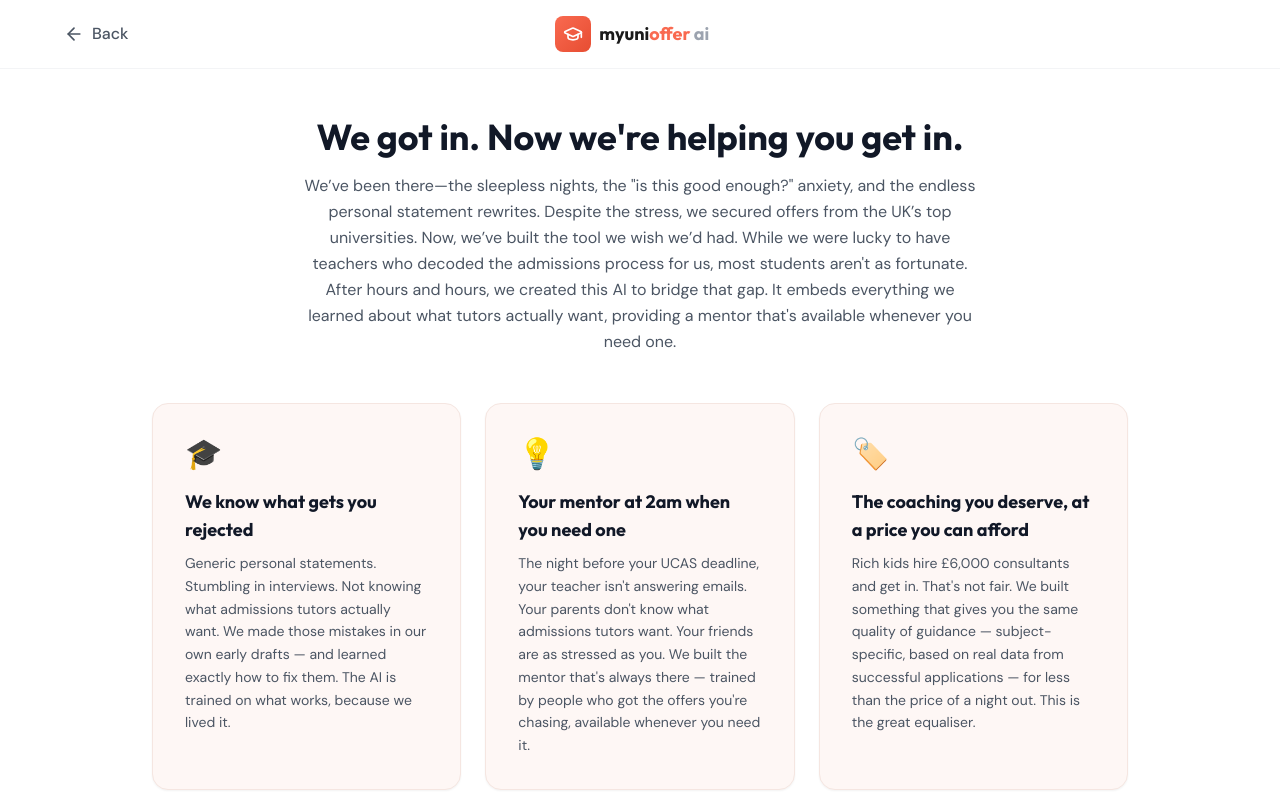
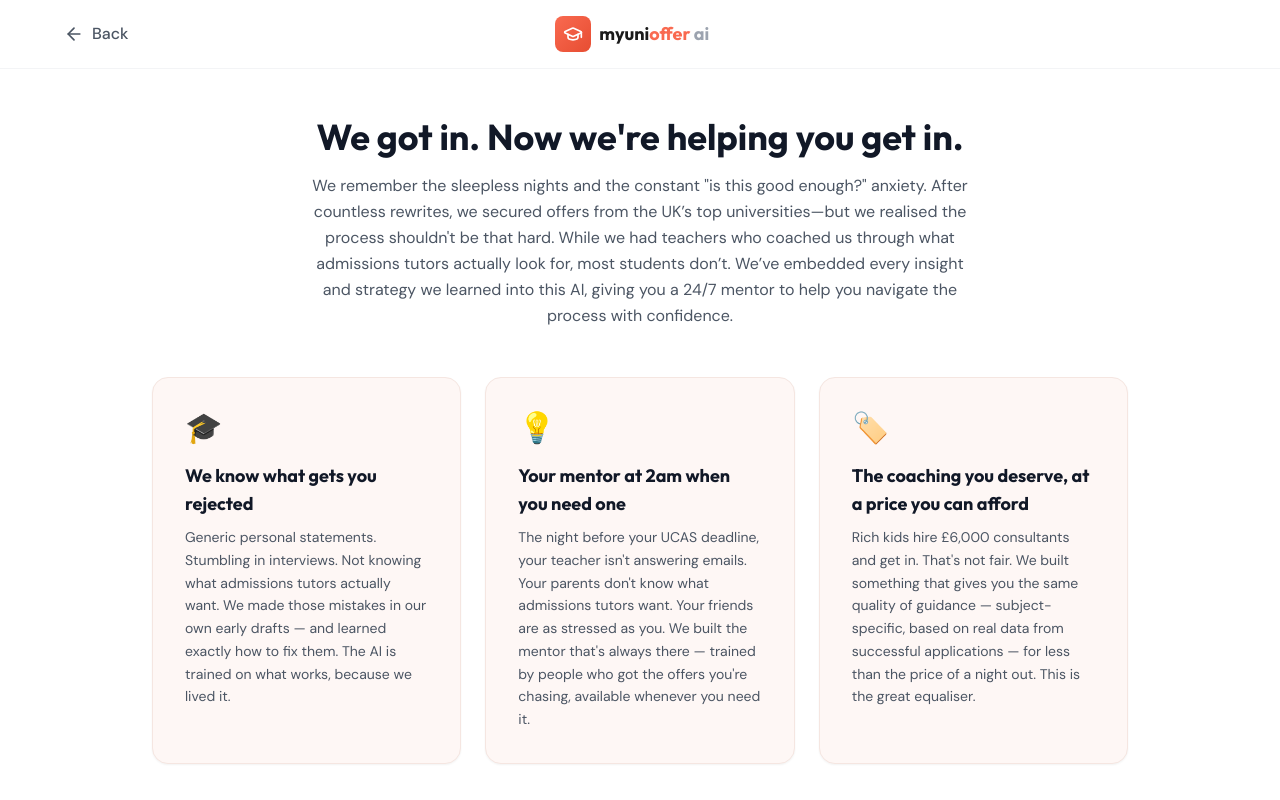
Before and after one commit to ShreyV13/myunioffer-frontend, a React (Vite) app: page /about in a window 1280 px wide. Shown: the top 800 px of the page. Built offline with nearby package versions, Linux system fonts and the light colour scheme; no server answers.

Commit message:
Revise About page content for better readability
Refine the narrative to enhance clarity and engagement.

```diff
--- a/src/pages/About.jsx
+++ b/src/pages/About.jsx
@@ -100,9 +100,9 @@ export default function About() {
             We got in. Now we're helping you get in.
           </h1>
           <p className="text-gray-600 max-w-2xl mx-auto leading-relaxed">
-We’ve been there—the sleepless nights, the "is this good enough?" anxiety, and the endless personal statement rewrites. Despite the stress, we secured offers from the UK’s top universities. Now, we’ve built the tool we wish we’d had.
+We remember the sleepless nights and the constant "is this good enough?" anxiety. After countless rewrites, we secured offers from the UK’s top universities—but we realised the process shouldn't be that hard.
 
-While we were lucky to have teachers who decoded the admissions process for us, most students aren't as fortunate. After hours and hours, we created this AI to bridge that gap. It embeds everything we learned about what tutors actually want, providing a mentor that's available whenever you need one. </p>
+While we had teachers who coached us through what admissions tutors actually look for, most students don’t. We’ve embedded every insight and strategy we learned into this AI, giving you a 24/7 mentor to help you navigate the process with confidence.</p>
         </motion.div>
 
         {/* Why trust us pillars */}
```
